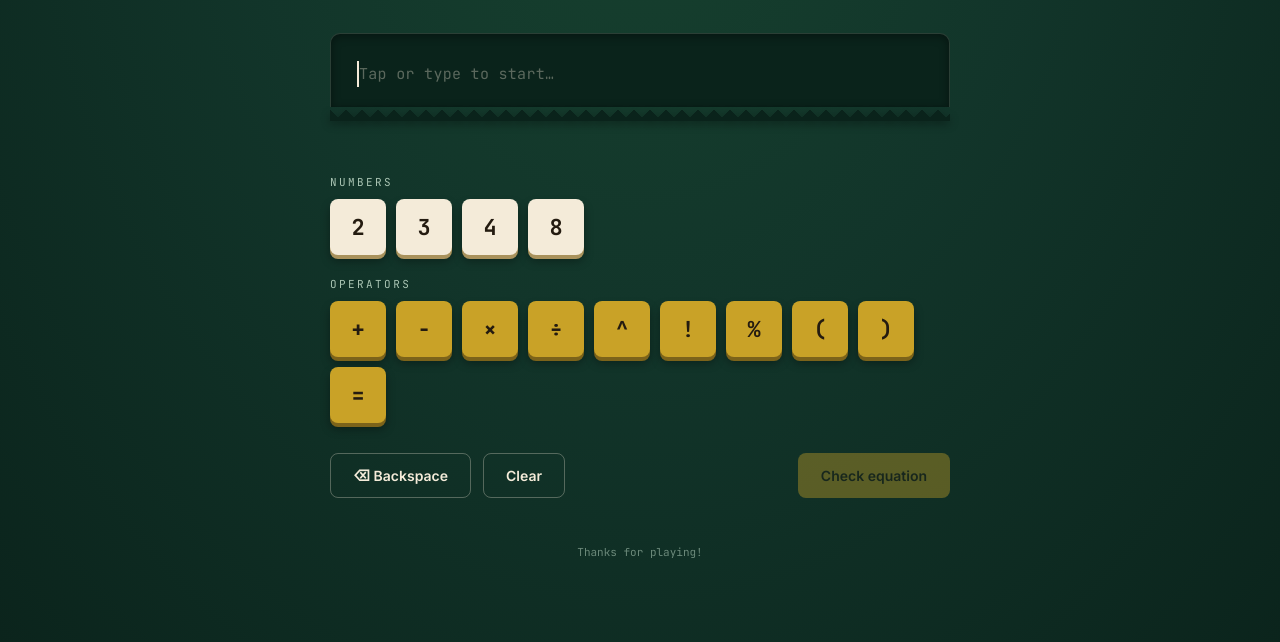
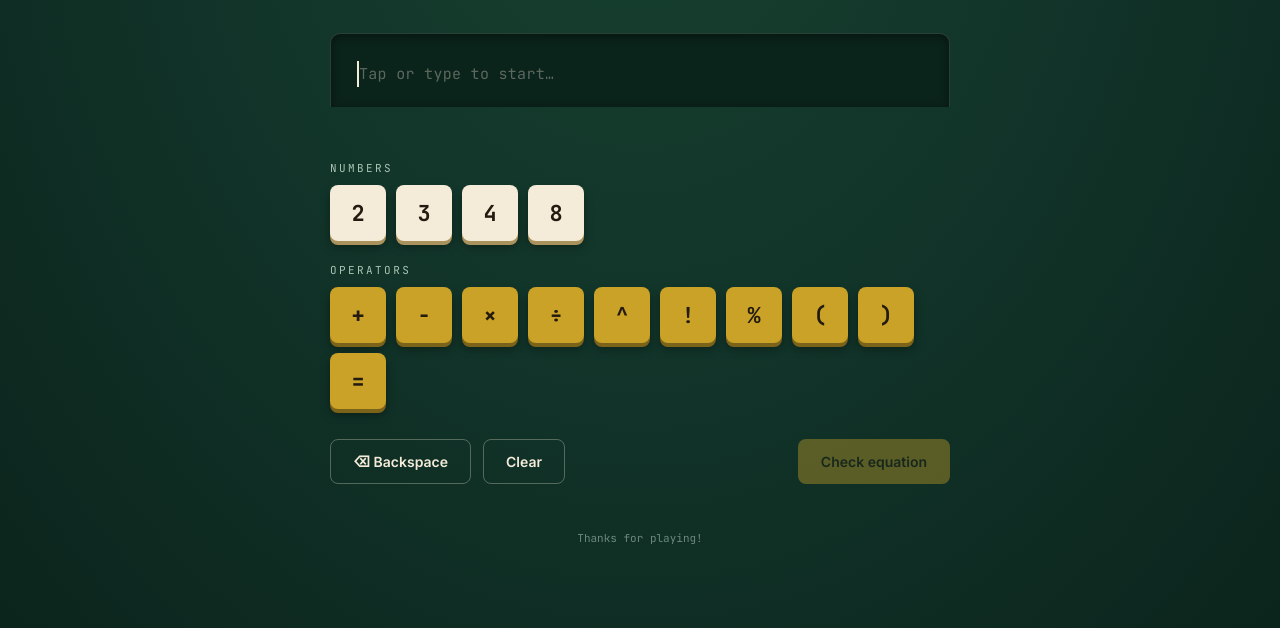
Before and after one commit to JSR2888/go_figure, a plain HTML site: page index.html in a window 1280 px wide. Shown: the part 207-849 px from the top of the page. Drawn offline with Linux system fonts and the light colour scheme.

Commit message:
Update index.html

```diff
--- a/index.html
+++ b/index.html
@@ -34,7 +34,6 @@
         <span class="cursor"></span>
         <span class="tape-placeholder" id="tapePlaceholder">Tap or type to start…</span>
       </div>
-      <div class="tape-tear"></div>
       <div class="result-badge" id="resultBadge"></div>
     </div>
     <div class="status-line" id="statusLine"></div>
```
